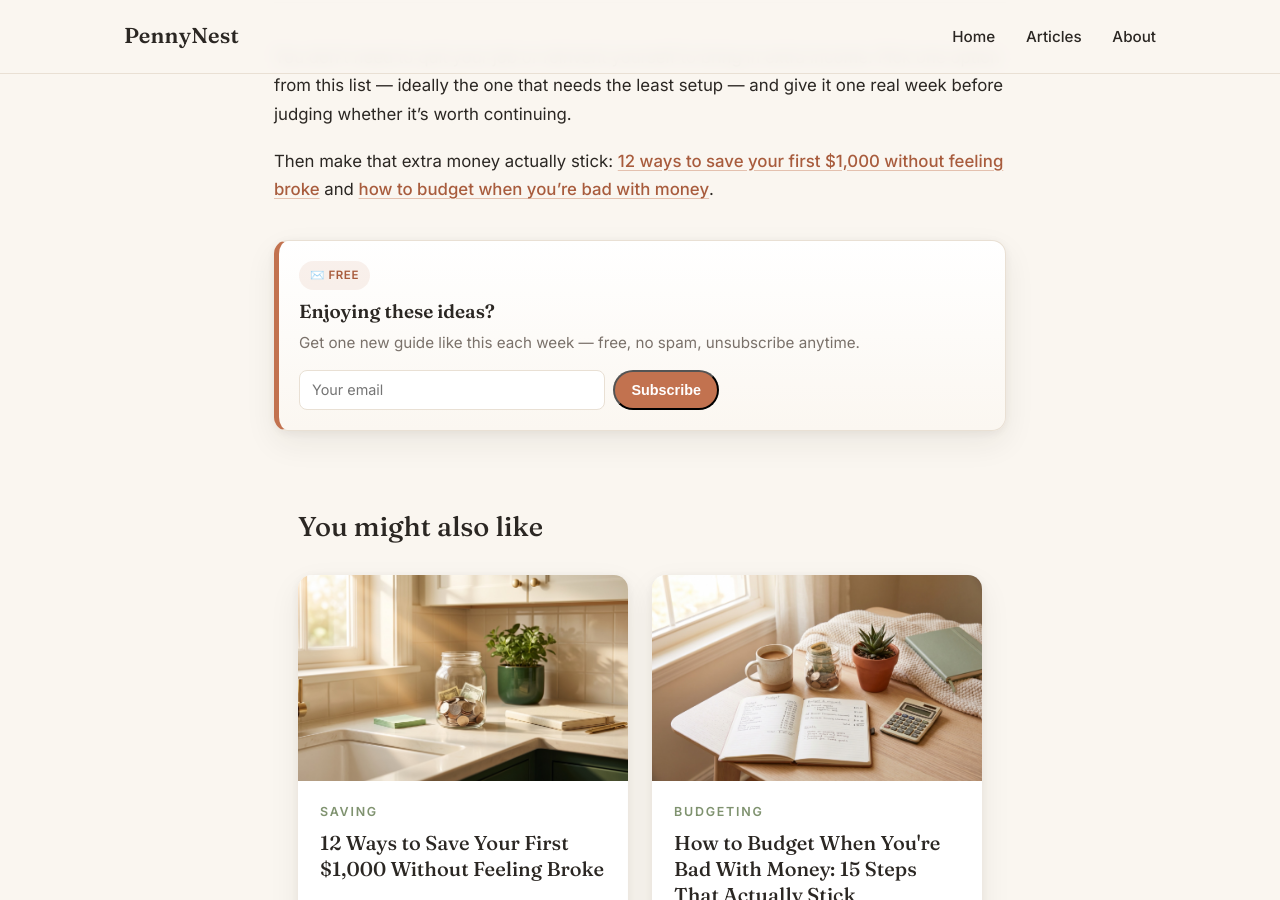
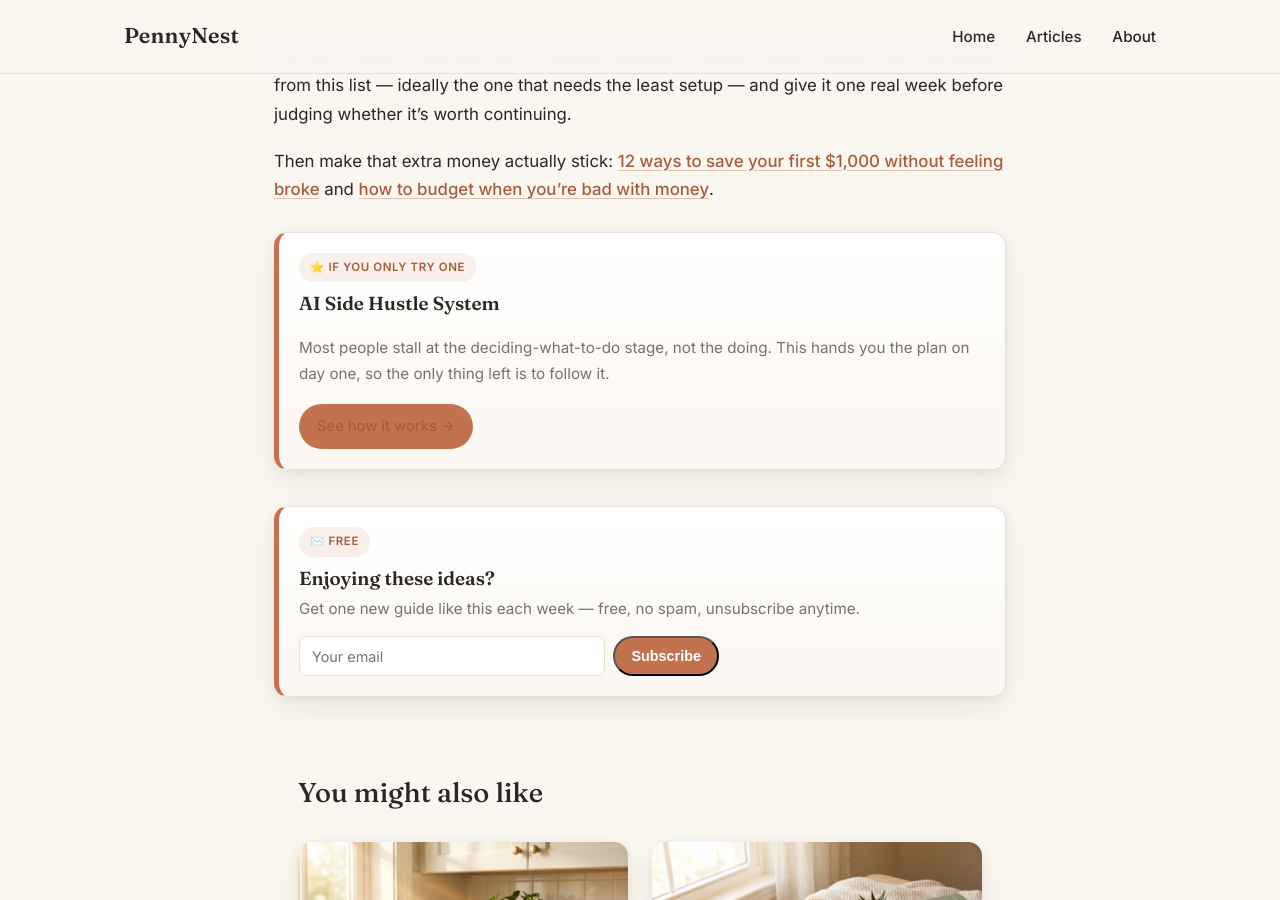
Before and after one commit to cozylifepicks/pennynest, a Jekyll site: the page built from _posts/2026-07-24-side-hustles-you-can-start-this-week.md, in a window 1280 px wide and 900 px high, scrolled down 3250 px. Built offline with Jekyll 4.4.1, drawn with Linux system fonts in a browser that asks for light colours; some of the changed text lies outside the part shown.

Commit message:
PennyNest money fixes: high-commission offers in top spots, correct CTA labels, https links, closing pick boxes

```diff
--- a/_posts/2026-07-24-side-hustles-you-can-start-this-week.md
+++ b/_posts/2026-07-24-side-hustles-you-can-start-this-week.md
@@ -23,11 +23,11 @@ keep up with. Here are 10 realistic side hustles, ranked from "start today" to
 |---|---|---|---|
 | [Ring light + phone tripod](https://www.amazon.com/s?k=ring+light+phone+tripod&tag=tamirugc20-20) | Same day | Everything you need to sell or film, in one box | **[Check price →](https://www.amazon.com/s?k=ring+light+phone+tripod&tag=tamirugc20-20)** |
 | [Shipping scale](https://www.amazon.com/s?k=digital+shipping+scale&tag=tamirugc20-20) | Same day | Accurate postage means you never overpay | **[Check price →](https://www.amazon.com/s?k=digital+shipping+scale&tag=tamirugc20-20)** |
-| AI Side Hustle System | This week | A done-for-you roadmap instead of guessing | |
+| [AI Side Hustle System](https://www.betterdailyguide.site/ds24/the-ai-side-hustle#aff=tamirjr) | This week | A done-for-you roadmap instead of guessing | **[See it →](https://www.betterdailyguide.site/ds24/the-ai-side-hustle#aff=tamirjr)** |
 
 </div>
 
-{% include pick.html label="Best First Step" name="AI Side Hustle System" why="A done-for-you guide that walks you through building a real income stream using tools you probably already have — no guessing what to do first." link="http://www.betterdailyguide.site/ds24/the-ai-side-hustle#aff=tamirjr" %}
+{% include pick.html label="Best First Step" name="AI Side Hustle System" why="A done-for-you guide that walks you through building a real income stream using tools you probably already have — no guessing what to do first." link="https://www.betterdailyguide.site/ds24/the-ai-side-hustle#aff=tamirjr" cta="See how it works" %}
 
 ## 1. Resell what's already in your closet
 
@@ -47,7 +47,7 @@ fixes scratches and scuffs enough to make a $20 find sell for $80–$150.
 ## 3. Start a done-for-you AI side hustle
 
 If "figure out a side hustle" feels like its own full-time job, the
-[AI Side Hustle System](http://www.betterdailyguide.site/ds24/the-ai-side-hustle#aff=tamirjr)
+[AI Side Hustle System](https://www.betterdailyguide.site/ds24/the-ai-side-hustle#aff=tamirjr)
 gives you an actual roadmap — what to do first, second, and third — using AI
 tools you likely already have access to. It replaces the guessing with a plan.
 
@@ -111,3 +111,5 @@ continuing.
 Then make that extra money actually stick:
 [12 ways to save your first $1,000 without feeling broke](/save-your-first-1000/)
 and [how to budget when you're bad with money](/how-to-budget-when-bad-with-money/).
+
+{% include pick.html label="If You Only Try One" name="AI Side Hustle System" why="Most people stall at the deciding-what-to-do stage, not the doing. This hands you the plan on day one, so the only thing left is to follow it." link="https://www.betterdailyguide.site/ds24/the-ai-side-hustle#aff=tamirjr" cta="See how it works" %}
```
Also changed, not shown: _posts/2026-07-21-how-to-budget-when-bad-with-money.md (+5 -2 lines), _posts/2026-07-28-save-your-first-1000.md (+5 -2 lines).
